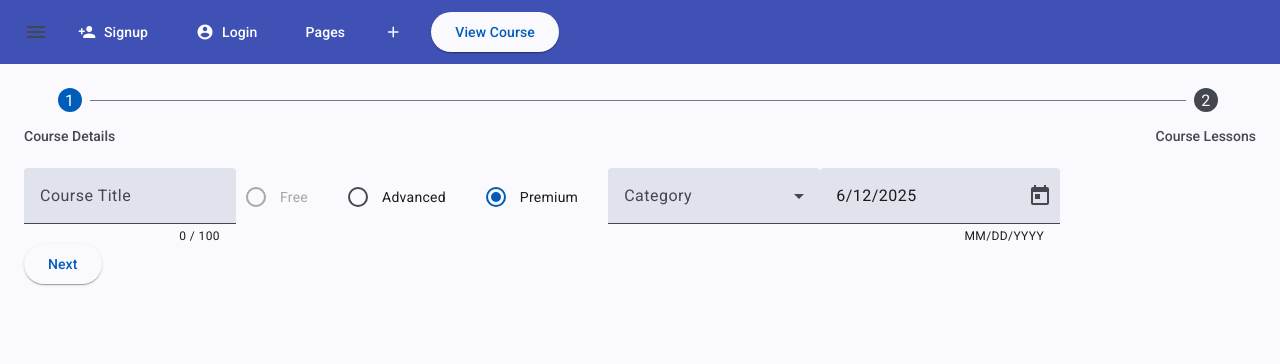
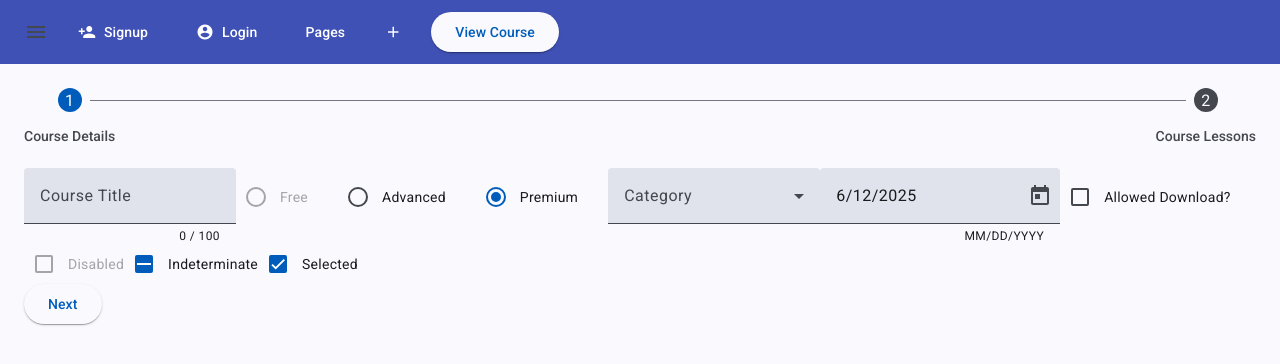
Before and after one commit to sjaroni/angular-material, an Angular app: page /create-course in a window 1280 px wide. Shown: the top 364 px of the page. Built offline with nearby package versions, Linux system fonts and the light colour scheme.

Commit message:
feat: add material checkbox

```diff
--- a/src/app/create-course/create-course-step-one/create-course-step-one.component.html
+++ b/src/app/create-course/create-course-step-one/create-course-step-one.component.html
@@ -55,6 +55,19 @@
       matIconSuffix
       [for]="publishedAtPicker"
     ></mat-datepicker-toggle>
-    <mat-datepicker #publishedAtPicker [dateClass]="higlightDate"></mat-datepicker>
+    <mat-datepicker
+      #publishedAtPicker
+      [dateClass]="higlightDate"
+    ></mat-datepicker>
   </mat-form-field>
+
+  <mat-checkbox
+    color="primary"
+    formControlName="downloadAllowed"
+  >
+    <span>Allowed Download?</span>
+  </mat-checkbox>
+  <mat-checkbox [disabled]="true">Disabled</mat-checkbox>
+  <mat-checkbox [indeterminate]="true">Indeterminate</mat-checkbox>
+  <mat-checkbox [checked]="true">Selected</mat-checkbox>
 </div>
--- a/src/app/create-course/create-course-step-one/create-course-step-one.component.ts
+++ b/src/app/create-course/create-course-step-one/create-course-step-one.component.ts
@@ -9,6 +9,7 @@ import {
   MatDatepickerModule,
   MatCalendarCellClassFunction,
 } from '@angular/material/datepicker';
+import { MatCheckboxModule } from '@angular/material/checkbox';
 import { provideNativeDateAdapter } from '@angular/material/core';
 
 @Component({
@@ -20,6 +21,7 @@ import { provideNativeDateAdapter } from '@angular/material/core';
     MatRadioModule,
     MatSelectModule,
     MatDatepickerModule,
+    MatCheckboxModule,
   ],
   providers: [provideNativeDateAdapter()],
   templateUrl: './create-course-step-one.component.html',
@@ -56,8 +58,8 @@ export class CreateCourseStepOneComponent {
 
   higlightDate: MatCalendarCellClassFunction<Date> = (dateCell, view) => {
     const dayNumber = dateCell.getDate();
-    if(view === 'month') {
-      return (dayNumber === 2 || dayNumber === 5) ? 'highlight-date' : '';
+    if (view === 'month') {
+      return dayNumber === 2 || dayNumber === 5 ? 'highlight-date' : '';
     }
     // if(view === 'month' && dayNumber % 2 === 0) {
     //   return 'highlight-date';
```
